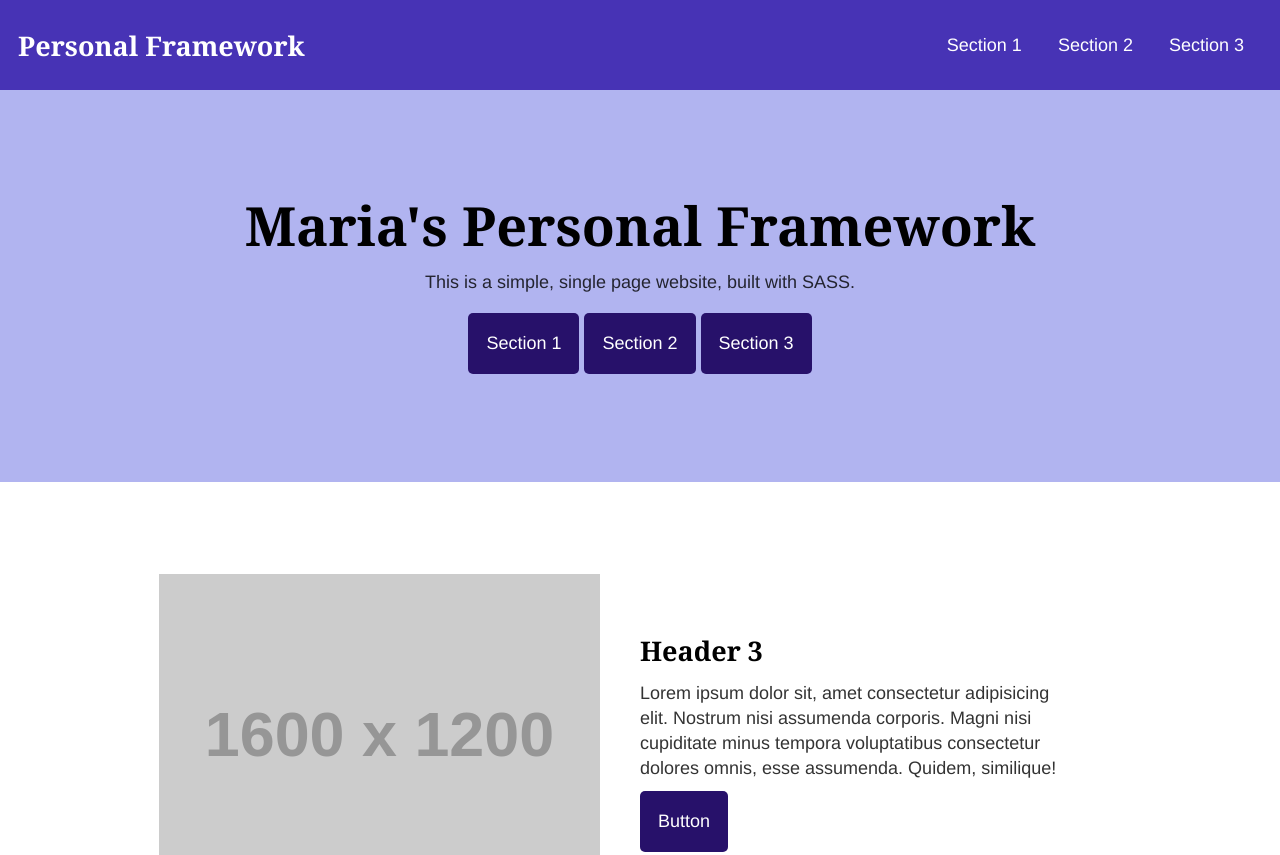
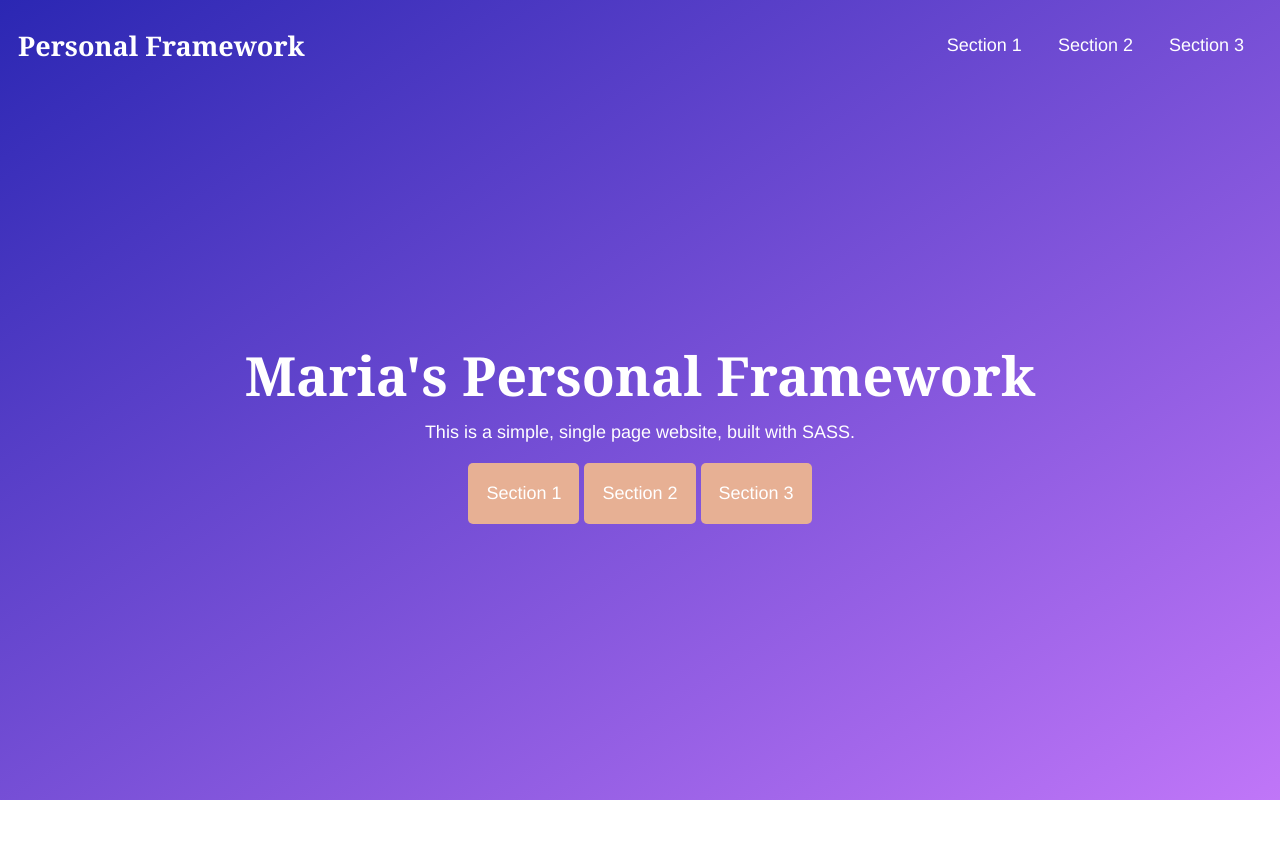
Before and after one commit to mtanaka8/personalframework-2022, a plain HTML site: page index.html in a window 1280 px wide. Shown: the top 855 px of the page. Drawn offline with Linux system fonts and the light colour scheme; placeholder pictures from the web are drawn by us; a web font is replaced by a local one.

Commit message:
updated colors

```diff
--- a/css/style.css
+++ b/css/style.css
@@ -103,7 +103,6 @@
     font-weight: normal;
     text-transform: uppercase;
     letter-spacing: 0.05em;
-    border-bottom: 5px solid rgb(74, 40, 198);
     display: table;
     padding: 0 0 0.5em 0;
     margin: 1em auto 3em auto;
@@ -112,7 +111,7 @@
   /* BUTTONS */
   .button {
     display: inline-block;
-    background-color: rgb(39, 17, 106);
+    background-color: rgb(231, 176, 148);
     color: #fff;
     text-decoration: none;
     padding: 1em;
@@ -247,7 +246,8 @@
 
   /* SITE STRUCUTURE */
   .site-header {
-    background: rgb(71, 51, 181);
+    position: absolute;
+    width: 100%;
     padding: 1em;
     display: -webkit-box;
     display: -ms-flexbox;
@@ -305,12 +305,24 @@
 
   /* HERO SECTION */
   .hero {
-    background-color: rgb(177, 180, 240);
+    background-image: linear-gradient(to bottom right, #2b27b3, #c076f8);
     text-align: center;
-    padding: 6em 0;
+    display: -webkit-box;
+    display: -ms-flexbox;
+    display: flex;
+    -webkit-box-pack: center;
+        -ms-flex-pack: center;
+            justify-content: center;
+    -webkit-box-align: center;
+        -ms-flex-align: center;
+            align-items: center;
+    padding: 10em 0 6em 0;
+    color: white;
+    min-height: 100vh;
   }
   .hero h1 {
     margin-bottom: 0.25em;
+    color: white;
   }
   .hero p {
     margin: 1em auto;
```
